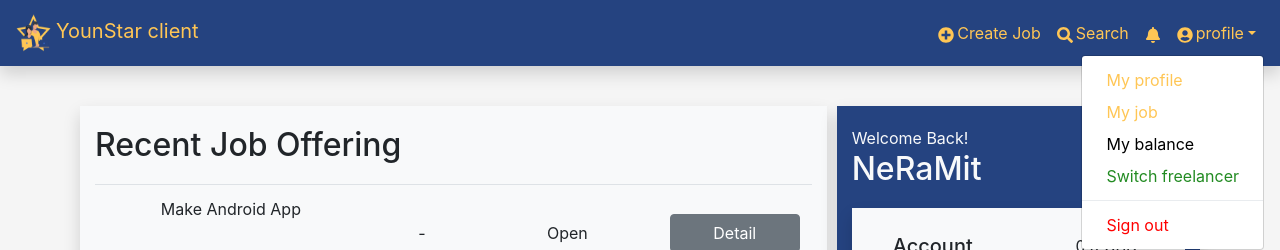
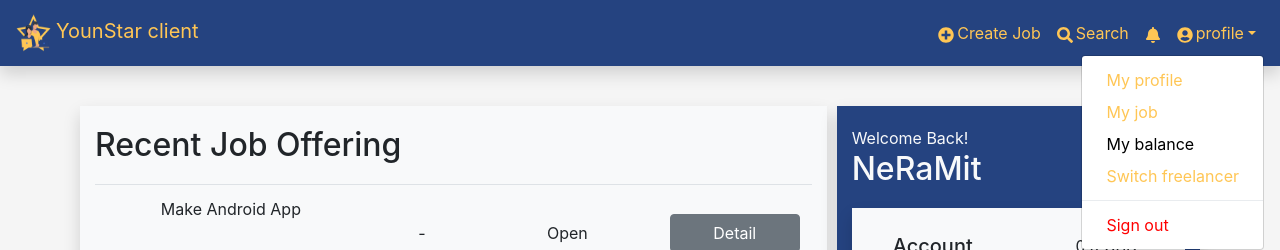
Before and after one commit to 2110423-2019-2/sec2_ShibaInu_front_end, a React (Create React App) app: page / in a window 1280 px wide. Both pictures are taken after a click on the link "profile". Shown: the top 250 px of the page. Built offline with nearby package versions, Linux system fonts and the light colour scheme.

Commit message:
Fix bug path on job and home

```diff
--- a/src/HomeFreelancer.css
+++ b/src/HomeFreelancer.css
@@ -19,4 +19,5 @@ html, body, .main-background {
   }
   .filter-box {
     margin-top: 10px;
+    padding-bottom: 10px;
   }
--- a/src/HomeFreelancer.js
+++ b/src/HomeFreelancer.js
@@ -54,10 +54,12 @@ class HomeFreelancer extends React.Component {
         );
         var interest = this.state.interest.map((type,index)=>
             <Card className="w-25 p-3 text-center shadow">
+                <a className="text-decoration-none text-dark" href="/freelancer/home">
                 <CardImg className="bg-dark shadow" src={logo} alt="Card image cap" />
                 <CardBody>
                     <CardTitle><h5>{type}</h5></CardTitle>
                 </CardBody>
+                </a>
             </Card>
         );
         return(
--- a/src/NavBar.js
+++ b/src/NavBar.js
@@ -21,14 +21,19 @@ class NavBar extends React.Component {
     render(){
         var switchMode;
         var createMenu;
+        var modePath;
+        var jobPath = "/"+this.state.mode+"/job";
         if(this.state.mode == this.state.status.CLIENT){
             switchMode = "Switch" + " " + this.state.status.FREELANCER;
             createMenu = <Nav.Link href="#home"><FaPlusCircle className="navbar-icon" />Create Job</Nav.Link>;
+            modePath = "/"+this.state.status.FREELANCER+"/home";
         } else {
             switchMode = "Switch" + " " + this.state.status.CLIENT;
+            modePath = "/";
         }
         var searchMenu = <Nav.Link href="#home"><FaSearch className="navbar-icon" />Search</Nav.Link>;
         var mode = "YounStar " + this.state.mode;
+
 
         return (
             <Navbar expand="lg" id="navbar" sticky="top" className="shadow">
@@ -48,9 +53,9 @@ class NavBar extends React.Component {
                             </DropdownToggle>
                             <DropdownMenu right>
                                 <DropdownItem id="dropdown-item-profile" href="/profile">My profile</DropdownItem>
-                                <DropdownItem id="dropdown-item-job" href="/client/job">My job</DropdownItem>
+                                <DropdownItem id="dropdown-item-job" href={jobPath}>My job</DropdownItem>
                                 <DropdownItem id="dropdown-item-balance">My balance</DropdownItem>
-                                <DropdownItem id="dropdown-item-switch">{switchMode}</DropdownItem>
+                                <DropdownItem id="dropdown-item-switch" href={modePath}>{switchMode}</DropdownItem>
                                 <DropdownItem divider />
                                 <DropdownItem id="dropdown-item-signout">Sign out</DropdownItem>
                             </DropdownMenu>
```
